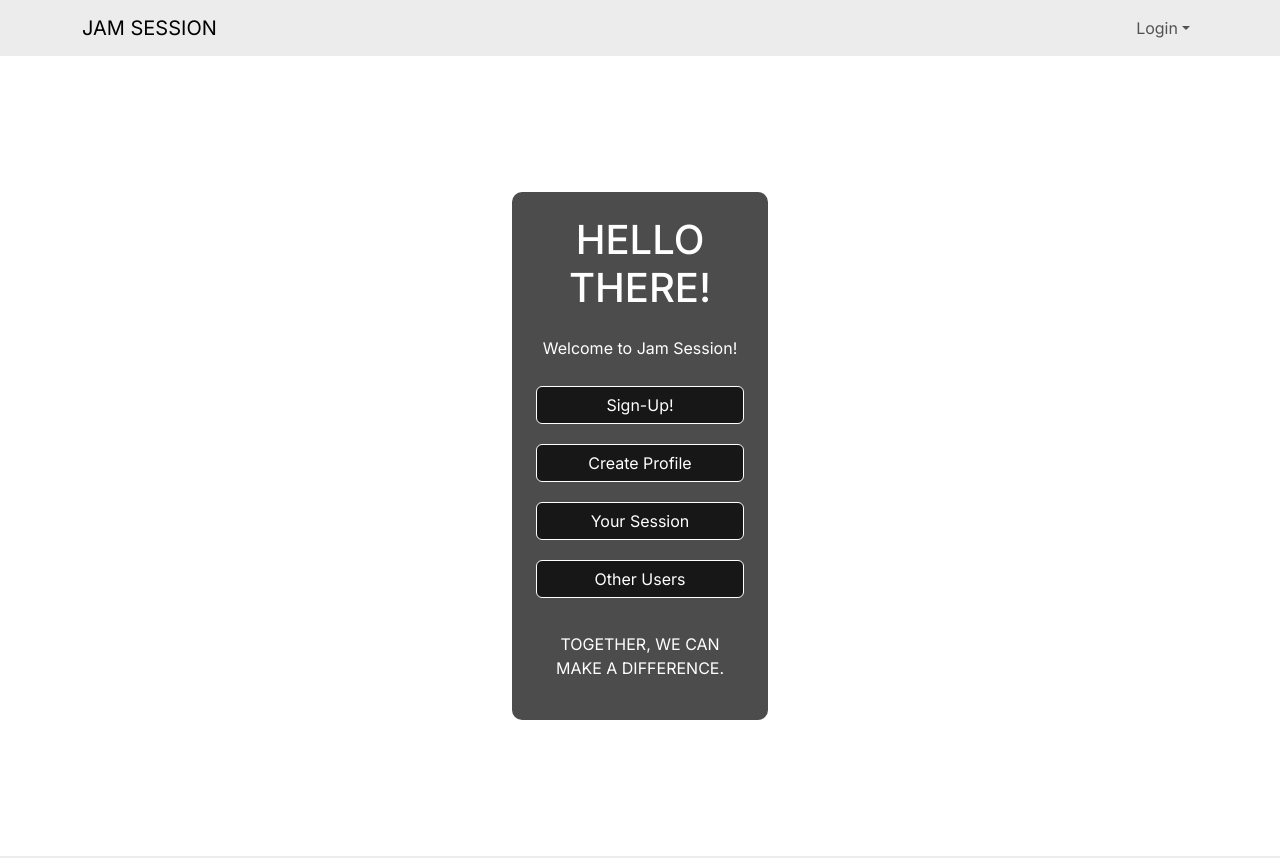
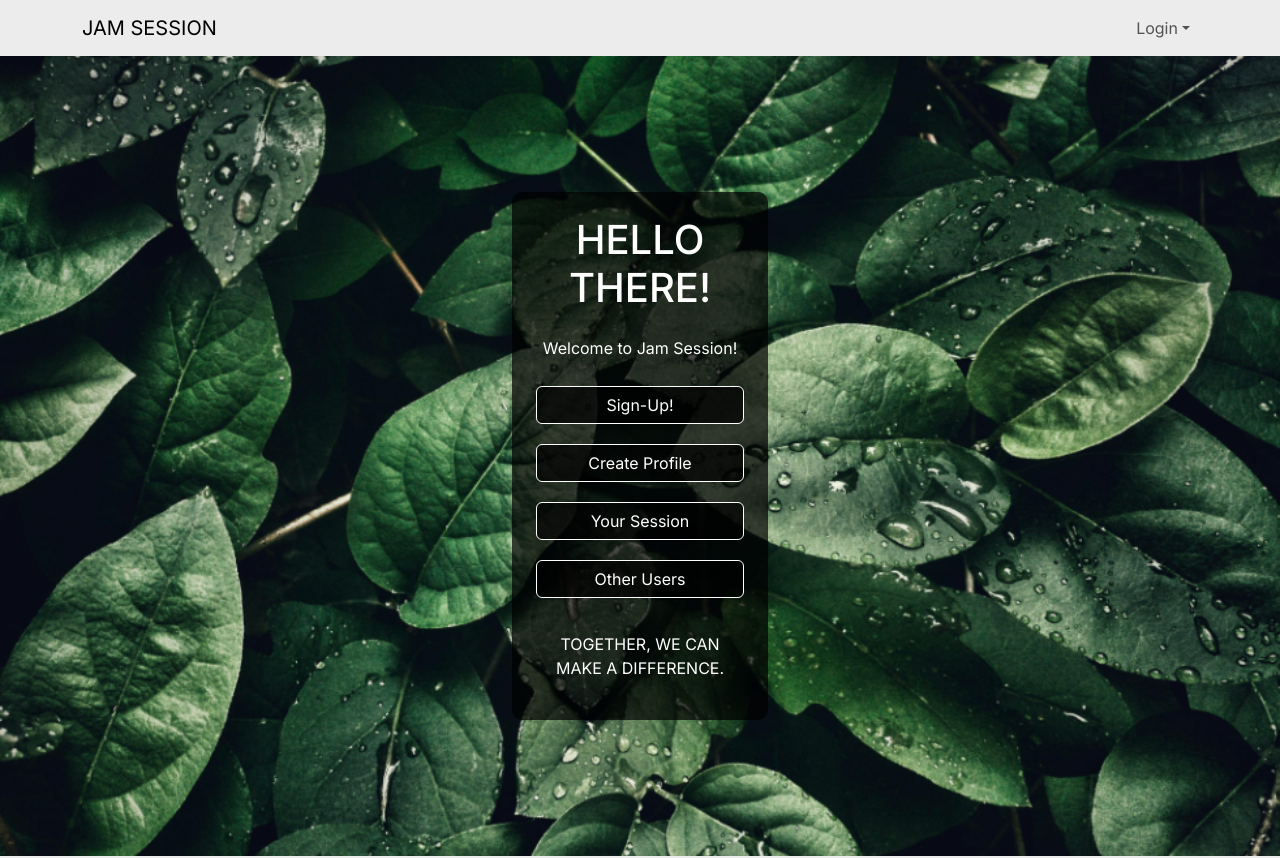
Before and after one commit to Jam-Session-314/jam-session, a Next.js app: page / in a window 1280 px wide. Shown: the top 858 px of the page. Built offline with nearby package versions, Linux system fonts and the light colour scheme; no server answers.

Commit message:
Added background.png to global styling

```diff
--- a/src/app/globals.css
+++ b/src/app/globals.css
@@ -12,3 +12,10 @@ body {
   display: flex;
   flex-direction: column;
 }
+
+body {
+  background: url('..//../public/background.png') no-repeat center center fixed;
+  background-size: cover;
+  /* Alternatively, you can use a solid color */
+  /* background-color: #f0f0f0; */
+}
```
Also changed, not shown: public/background.png (added).
